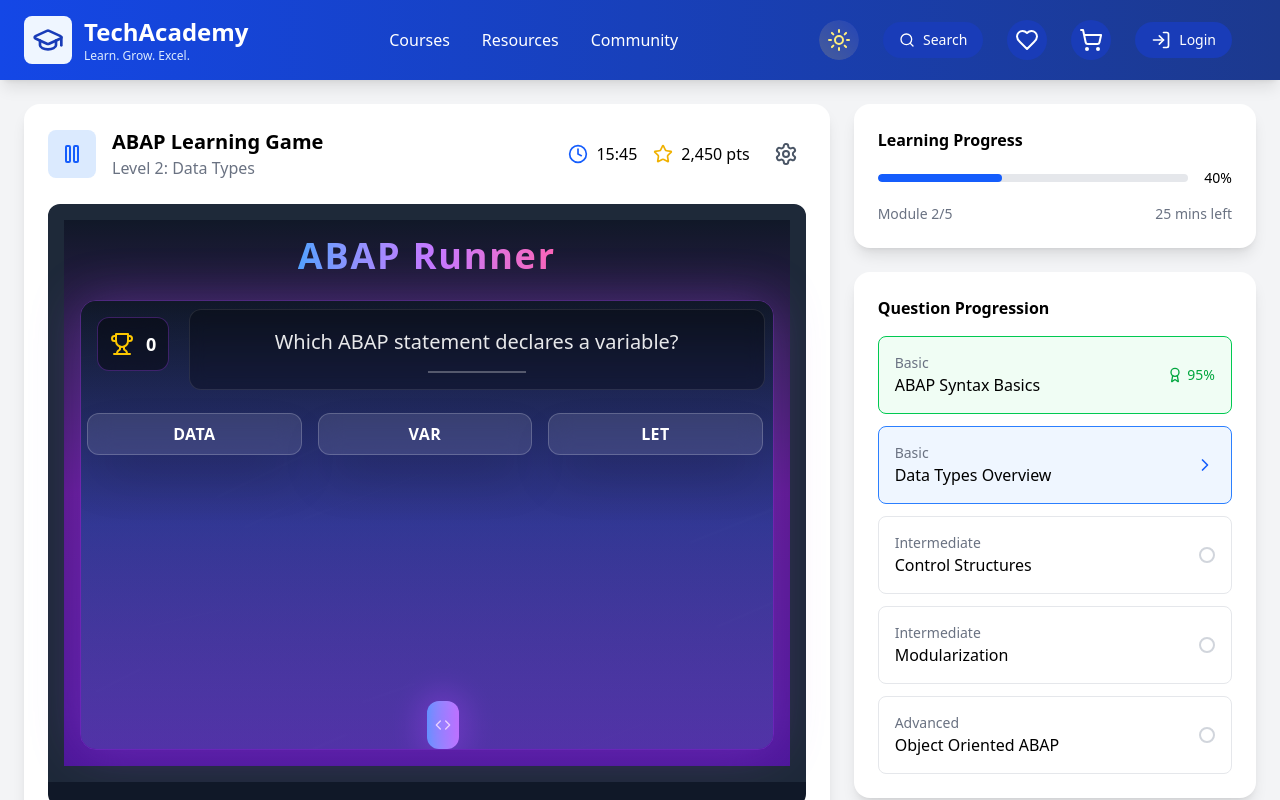
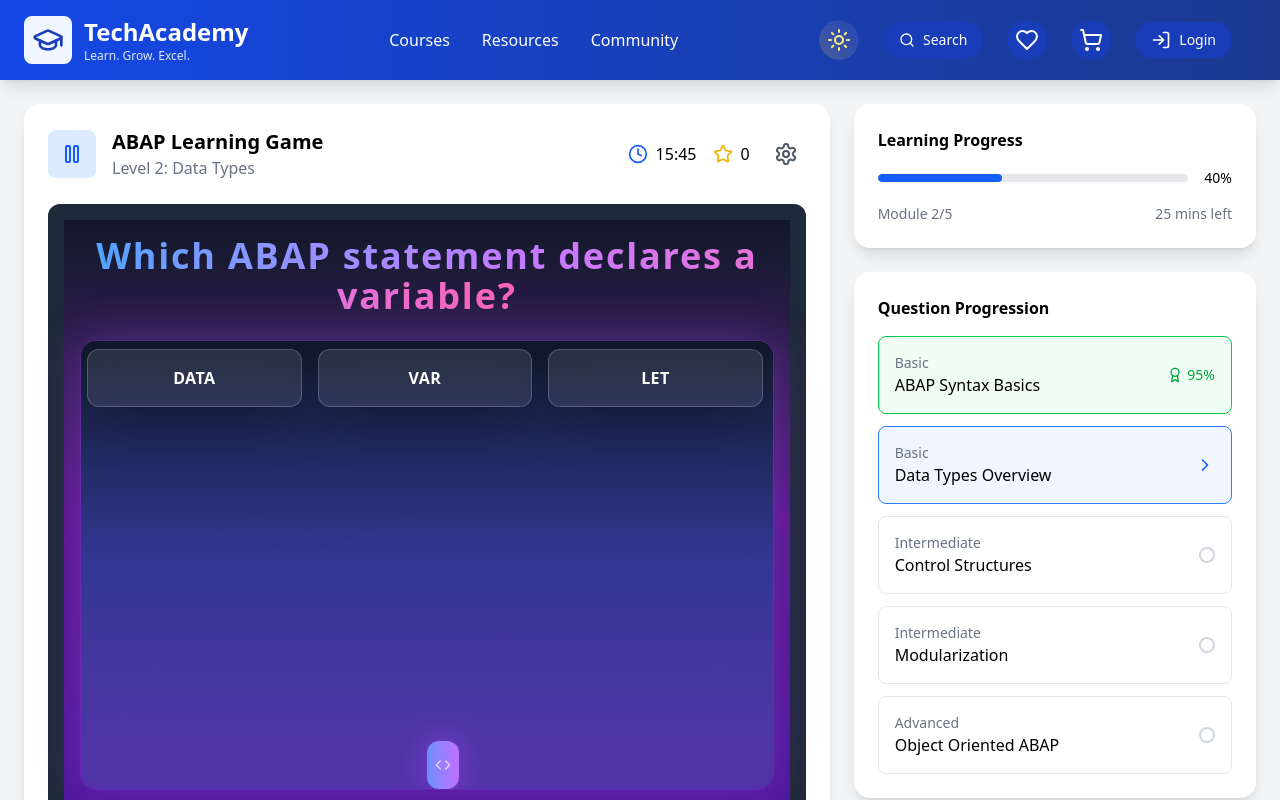
Before and after one commit to InsansaTechnoledge/SAP_Training, a React (Vite) app in the folder Frontend/: page /game in a window 1280 px wide. Both pictures are taken after a click on the button "Start Game". Shown: the top 800 px of the page. Built offline with nearby package versions, Linux system fonts and the light colour scheme; a web font is replaced by a local one.

Commit message:
game css updated

```diff
--- a/Frontend/src/Games/ABAP/Module/ModuleOne/GameOne.jsx
+++ b/Frontend/src/Games/ABAP/Module/ModuleOne/GameOne.jsx
@@ -2,11 +2,10 @@ import React, { useState, useEffect, useCallback } from 'react';
 import { motion, AnimatePresence } from 'framer-motion';
 import { Code, Star, Trophy, Sparkles, Check } from 'lucide-react';
 
-const ABAPRunner = () => {
+const ABAPRunner = ({score,setScore}) => {
     const [position, setPosition] = useState({ x: 1, y: 0 });
     const [isJumping, setIsJumping] = useState(false);
     const [isRunning, setIsRunning] = useState(false);
-    const [score, setScore] = useState(0);
     const [gameStarted, setGameStarted] = useState(false);
     const [gameOver, setGameOver] = useState(false);
     const [currentQuestion, setCurrentQuestion] = useState(null);
@@ -86,7 +85,7 @@ const ABAPRunner = () => {
         setShowNextQuestion(false);
         const questionIndex = Math.floor(Math.random() * questions.length);
         const newQuestion = { ...questions[questionIndex] };
-
+        {console.log(newQuestion);}
         // Immediate question setting instead of delayed
         setCurrentQuestion(newQuestion);
         setQuestionBanner(true);
@@ -210,7 +209,7 @@ const ABAPRunner = () => {
     const checkAnswer = useCallback(() => {
         if (!currentQuestion || !gameStarted || gameOver) return;
 
-        if (position.y >= 70) {
+        if (position.y >= 80) {
             if (position.x === currentQuestion.correct) {
                 setScore(prev => prev + 10);
                 setCorrectAnswerEffect(true);
@@ -282,7 +281,7 @@ const ABAPRunner = () => {
                     transition={{ type: "spring", duration: 1 }}
                 >
                     <span className="bg-clip-text text-transparent bg-gradient-to-r from-blue-400 via-purple-400 to-pink-400">
-                        ABAP Runner
+                        {currentQuestion ? currentQuestion.text : "ABAP Runner"}
                     </span>
                 </motion.h1>
 
@@ -323,7 +322,7 @@ const ABAPRunner = () => {
                     </div>
 
                     {/* Question Banner */}
-                    <AnimatePresence mode="wait">
+                    {/* <AnimatePresence mode="wait">
                         {currentQuestion && (
                             <motion.div
                                 key={currentQuestion.text}
@@ -351,7 +350,7 @@ const ABAPRunner = () => {
                                 </div>
                             </motion.div>
                         )}
-                    </AnimatePresence>
+                    </AnimatePresence> */}
 
                     {/* Game Lanes */}
                     <div className="absolute bottom-0 w-full h-full flex">
@@ -380,9 +379,9 @@ const ABAPRunner = () => {
                                         initial={{ y: -30, opacity: 0 }}
                                         animate={{ y: 0, opacity: 1 }}
                                         exit={{ y: 30, opacity: 0 }}
-                                        className="relative top-1/4 transform -translate-x-0.5 z-40"
+                                        className="relative top-2 transform -translate-x-0.5 z-40"
                                     >
-                                        <div className="bg-white/10 w-full backdrop-blur-md py-2 px-4 rounded-xl text-md font-bold shadow-2xl text-white tracking-wide border border-white/20 text-center transform hover:scale-105 transition-transform">
+                                        <div className="bg-white/10 w-full backdrop-blur-md py-4 px-4 rounded-xl text-md font-bold shadow-2xl text-white tracking-wide border border-white/20 text-center transform hover:scale-105 transition-transform">
                                             {currentQuestion.answers[index]}
                                         </div>
                                     </motion.div>
@@ -436,17 +435,7 @@ const ABAPRunner = () => {
                         </div>
                     </motion.div>
 
-                    {/* Score HUD */}
-                    <motion.div
-                        initial={{ x: -100, opacity: 0 }}
-                        animate={{ x: 0, opacity: 1 }}
-                        className="absolute top-4 left-4 bg-black/40 backdrop-blur-md p-3 rounded-xl border border-purple-500/30"
-                    >
-                        <div className="flex items-center space-x-3">
-                            <Trophy className="text-yellow-400 w-6 h-6" />
-                            <span className="text-white text-lg font-bold">{score}</span>
-                        </div>
-                    </motion.div>
+
 
                     {/* Start/Game Over Screen */}
                     <AnimatePresence>
@@ -463,7 +452,7 @@ const ABAPRunner = () => {
                                     className="text-center p-8 bg-gradient-to-r from-purple-900/50 to-violet-900/50 rounded-2xl border border-purple-500/30 backdrop-blur-md"
                                 >
                                     <motion.h2
-                                        className="text-4xl text-white mb-6 font-bold bg-clip-text text-transparent bg-gradient-to-r from-purple-400 to-pink-400"
+                                        className="text-4xl text-white mb-6 font-bold bg-clip-text bg-gradient-to-r from-purple-400 to-pink-400"
                                         animate={{
                                             textShadow: [
                                                 "0 0 20px rgba(168,85,247,0.5)",
--- a/Frontend/src/Pages/GamePage.jsx
+++ b/Frontend/src/Pages/GamePage.jsx
@@ -4,6 +4,7 @@ import ABAPRunner from '../Games/ABAP/Module/ModuleOne/GameOne';
 
 const GameDashboard = () => {
     const [isPaused, setIsPaused] = useState(false);
+    const [score,setScore] = useState(0);
 
     const questionTree = [
         { id: 1, level: 'Basic', title: 'ABAP Syntax Basics', status: 'completed', score: 95 },
@@ -41,7 +42,7 @@ const GameDashboard = () => {
                             </div>
                             <div className="flex items-center gap-2">
                                 <Star className="w-5 h-5 text-yellow-500" />
-                                <span className="font-medium">2,450 pts</span>
+                                <span className="font-medium">{score}</span>
                             </div>
                             <button className="p-2 hover:bg-gray-100 rounded-lg">
                                 <Settings className="w-6 h-6 text-gray-600" />
@@ -54,7 +55,7 @@ const GameDashboard = () => {
                         <div class="rounded-xl">
 
                             <div className="relative w-full">
-                                <ABAPRunner />
+                                <ABAPRunner setScore={setScore} score={score}/>
                             </div>
                         </div>
                     </div>
```
